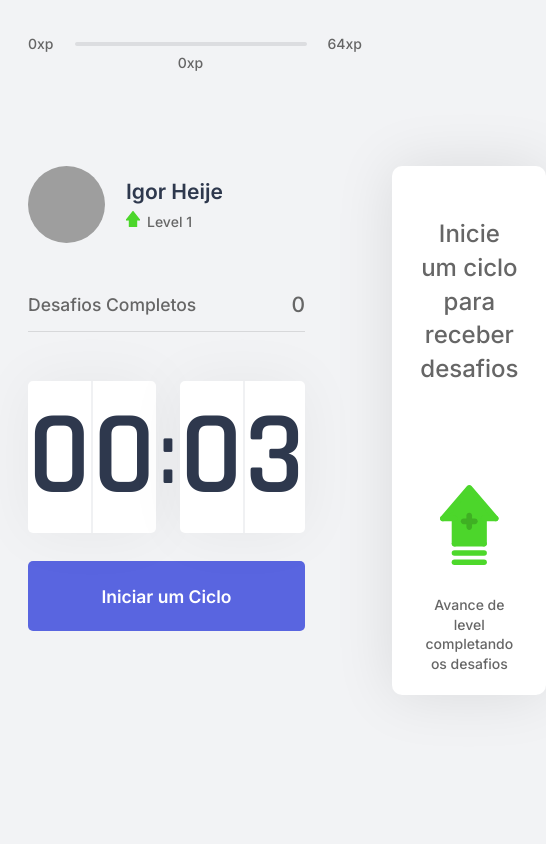
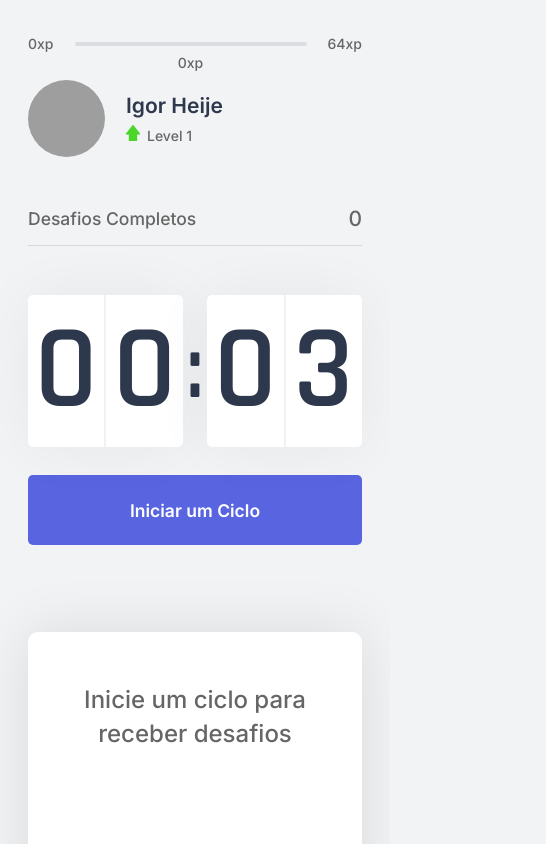
Before and after one commit to igorheije/moveit-next, a Next.js app: page / in a window 390 px wide. Shown: the top 844 px of the page, 546 px wide, since content can reach past the window. Built offline with nearby package versions, Linux system fonts and the light colour scheme; grey boxes are pictures that could not be loaded.

Commit message:
responsividade

```diff
--- a/src/styles/pages/Home.module.css
+++ b/src/styles/pages/Home.module.css
@@ -17,3 +17,9 @@
   gap: 6.24rem;
   align-content: center;
 }
+@media (max-width: 767px) {
+  .container section {
+    margin-top: 2rem;
+    grid-template-columns: 1fr;
+  }
+}
```
